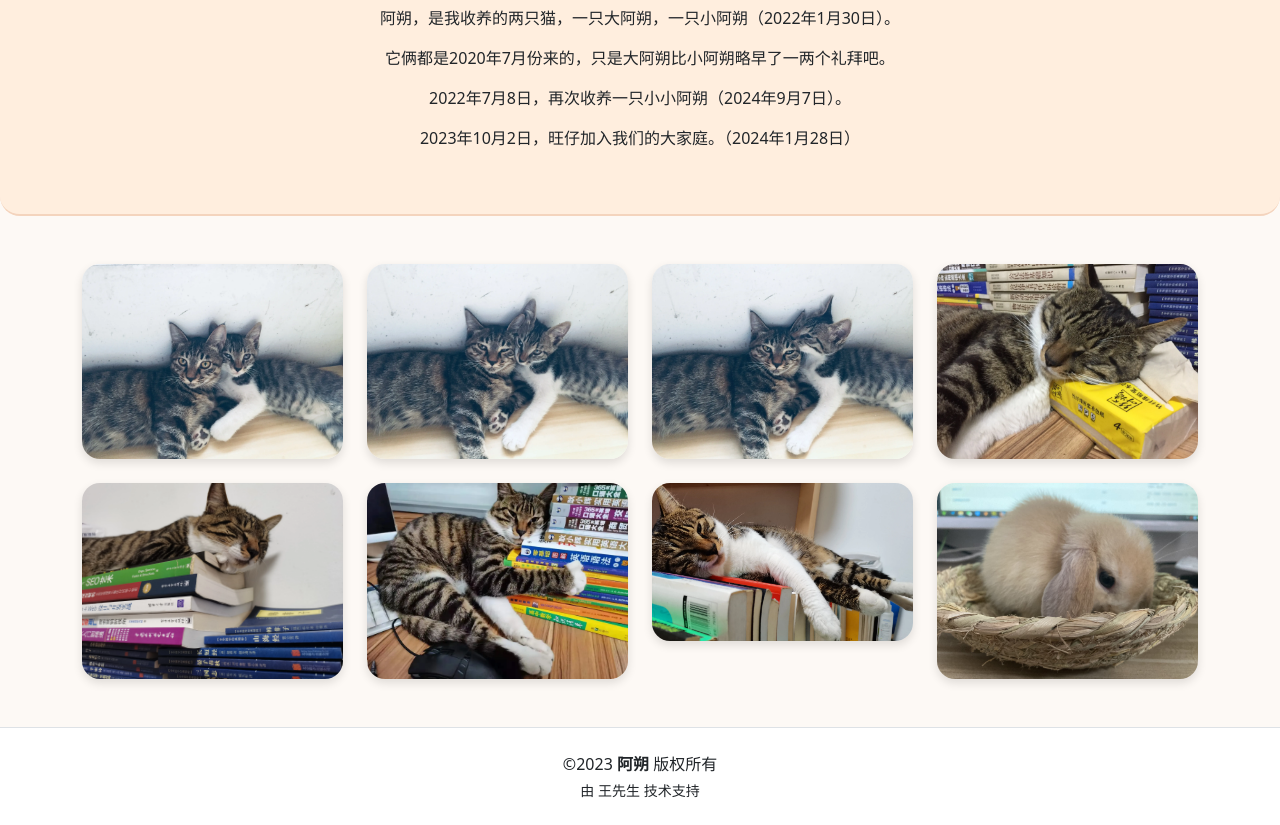
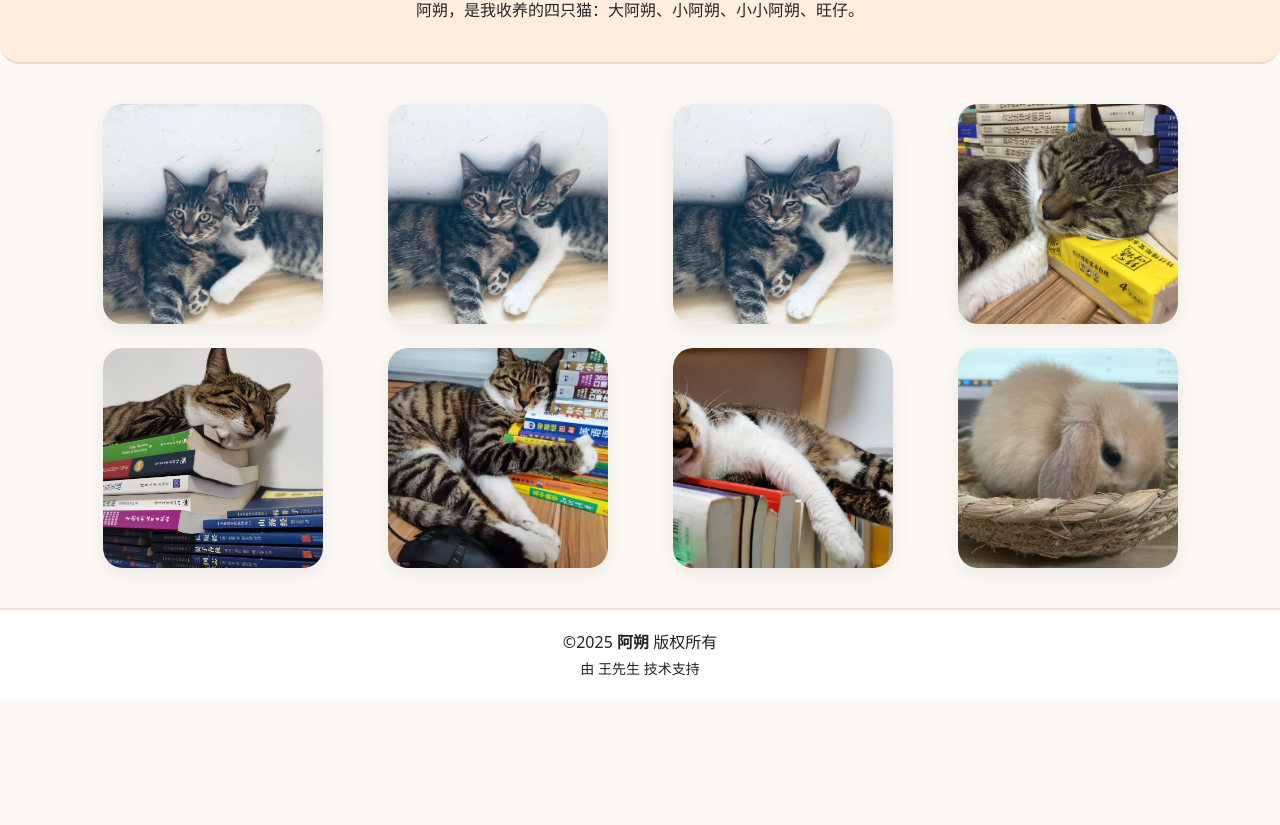
Before and after one commit to Xidorn/ashuo, a plain HTML site: page index.html in a window 1280 px wide. Shown: the part 116-941 px from the top of the page. After the commit the page ends 815 px from the top, so only its background shows below. Drawn offline with nearby package versions, Linux system fonts and the light colour scheme.

Commit message:
Update index.html

```diff
--- a/index.html
+++ b/index.html
@@ -8,7 +8,7 @@
 
   <meta name="image" content="https://www.ashuo.com/images/1.webp">
   <meta property="og:title" content="阿朔">
-  <meta property="og:description" content="阿朔，是我收养的两只猫（不算小小阿朔），一只大阿朔，一只小阿朔，还有一只小小阿朔。">
+  <meta property="og:description" content="阿朔，是我收养的四只猫：大阿朔、小阿朔、小小阿朔、旺仔。">
   <meta name="author" content="阿朔">
   <meta name="copyright" content="阿朔">
   <meta property="og:url" content="https://www.ashuo.com">
@@ -16,50 +16,85 @@
   <meta property="og:site_name" content="阿朔">
 
   <style>
-    body {
+    html, body {
+      height: 100%;
+      margin: 0;
       background: #fdf9f5;
+      display: flex;
+      flex-direction: column;
     }
     header {
       background: #ffeede;
       border-bottom: 2px solid #f4d4bd;
       border-radius: 0 0 20px 20px;
+      padding: 40px 20px;
+      text-align: center;
+    }
+    main {
+      flex: 1;
+      padding: 40px 20px;
+    }
+    .pet-grid {
+      display: grid;
+      grid-template-columns: repeat(auto-fill, minmax(220px, 1fr));
+      gap: 24px;
+      justify-items: center;
+    }
+    .pet-card {
+      width: 100%;
+      max-width: 220px;
+      border-radius: 20px;
+      overflow: hidden;
+      background: #fff;
+      box-shadow: 0 6px 20px rgba(0,0,0,0.08);
+      transition: transform .25s;
+    }
+    .pet-card:hover {
+      transform: translateY(-6px);
     }
     .pet-card img {
+      width: 100%;
+      height: 220px;
+      object-fit: cover;
+      display: block;
       border-radius: 18px;
-      box-shadow: 0 4px 10px rgba(0,0,0,0.12);
       transition: transform .3s;
     }
     .pet-card img:hover {
-      transform: scale(1.04);
+      transform: scale(1.06);
+    }
+    footer {
+      background: #fff;
+      border-top: 2px solid #f5e1d3;
+      text-align: center;
+      padding: 20px;
     }
   </style>
 </head>
+<body>
 
-<body>
-  <header class="text-center py-5">
+  <header>
     <h1 class="fw-bold display-5">阿朔的萌宠小世界</h1>
-    <p class="mt-3">阿朔，是我收养的两只猫，一只大阿朔，一只小阿朔（2022年1月30日）。</p>
-    <p>它俩都是2020年7月份来的，只是大阿朔比小阿朔略早了一两个礼拜吧。</p>
-    <p>2022年7月8日，再次收养一只小小阿朔（2024年9月7日）。</p>
-    <p>2023年10月2日，旺仔加入我们的大家庭。（2024年1月28日）</p>
+    <p class="mt-3 mb-0">阿朔，是我收养的四只猫：大阿朔、小阿朔、小小阿朔、旺仔。</p>
   </header>
 
-  <main class="container py-5">
-    <div class="row g-4 text-center">
-      <div class="col-6 col-lg-3 pet-card"><img src="/images/1.webp" class="img-fluid" alt="阿朔"></div>
-      <div class="col-6 col-lg-3 pet-card"><img src="/images/2.webp" class="img-fluid" alt="阿朔"></div>
-      <div class="col-6 col-lg-3 pet-card"><img src="/images/3.webp" class="img-fluid" alt="阿朔"></div>
-      <div class="col-6 col-lg-3 pet-card"><img src="/images/5.webp" class="img-fluid" alt="阿朔"></div>
-      <div class="col-6 col-lg-3 pet-card"><img src="/images/6.webp" class="img-fluid" alt="阿朔"></div>
-      <div class="col-6 col-lg-3 pet-card"><img src="/images/7.webp" class="img-fluid" alt="阿朔"></div>
-      <div class="col-6 col-lg-3 pet-card"><img src="/images/4.webp" class="img-fluid" alt="阿朔"></div>
-      <div class="col-6 col-lg-3 pet-card"><img src="/images/wangzai.jpg" class="img-fluid" alt="旺仔"></div>
+  <main class="container">
+    <div class="pet-grid">
+      <div class="pet-card"><img src="/images/1.webp" alt="阿朔"></div>
+      <div class="pet-card"><img src="/images/2.webp" alt="阿朔"></div>
+      <div class="pet-card"><img src="/images/3.webp" alt="阿朔"></div>
+      <div class="pet-card"><img src="/images/5.webp" alt="阿朔"></div>
+      <div class="pet-card"><img src="/images/6.webp" alt="阿朔"></div>
+      <div class="pet-card"><img src="/images/7.webp" alt="阿朔"></div>
+      <div class="pet-card"><img src="/images/4.webp" alt="阿朔"></div>
+      <div class="pet-card"><img src="/images/wangzai.jpg" alt="旺仔"></div>
     </div>
   </main>
 
-  <footer class="py-4 bg-white text-center border-top">
-    <div>&copy;2023 <a href="https://www.ashuo.com" class="fw-bold text-decoration-none text-dark">阿朔</a> 版权所有</div>
+  <footer>
+    <div>&copy;2025 <a href="https://www.ashuo.com" class="fw-bold text-decoration-none text-dark">阿朔</a> 版权所有</div>
     <div class="small mt-1">由 <a href="http://www.wangxiansheng.com/" target="_blank" rel="nofollow" class="text-reset text-decoration-none">王先生</a> 技术支持</div>
   </footer>
+
 </body>
 </html>
```
